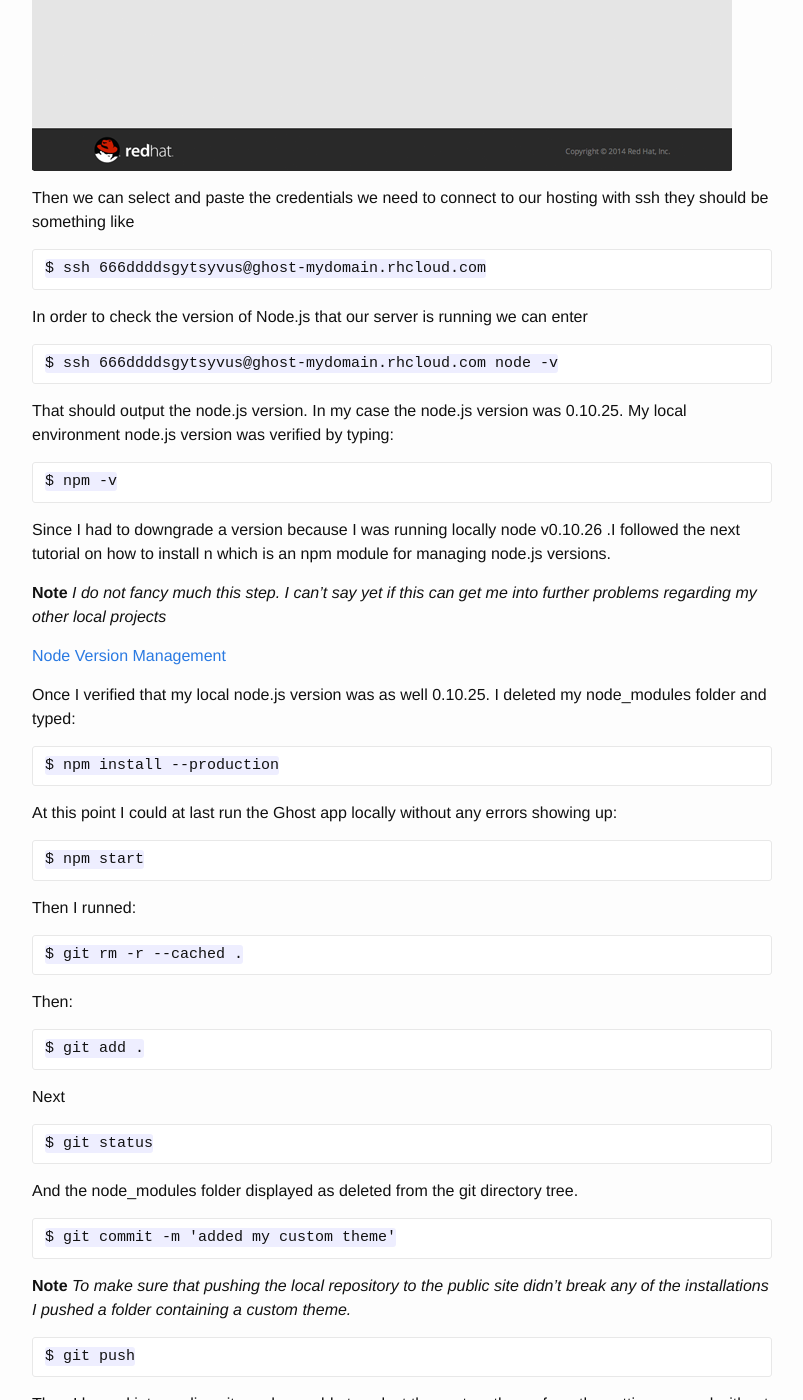
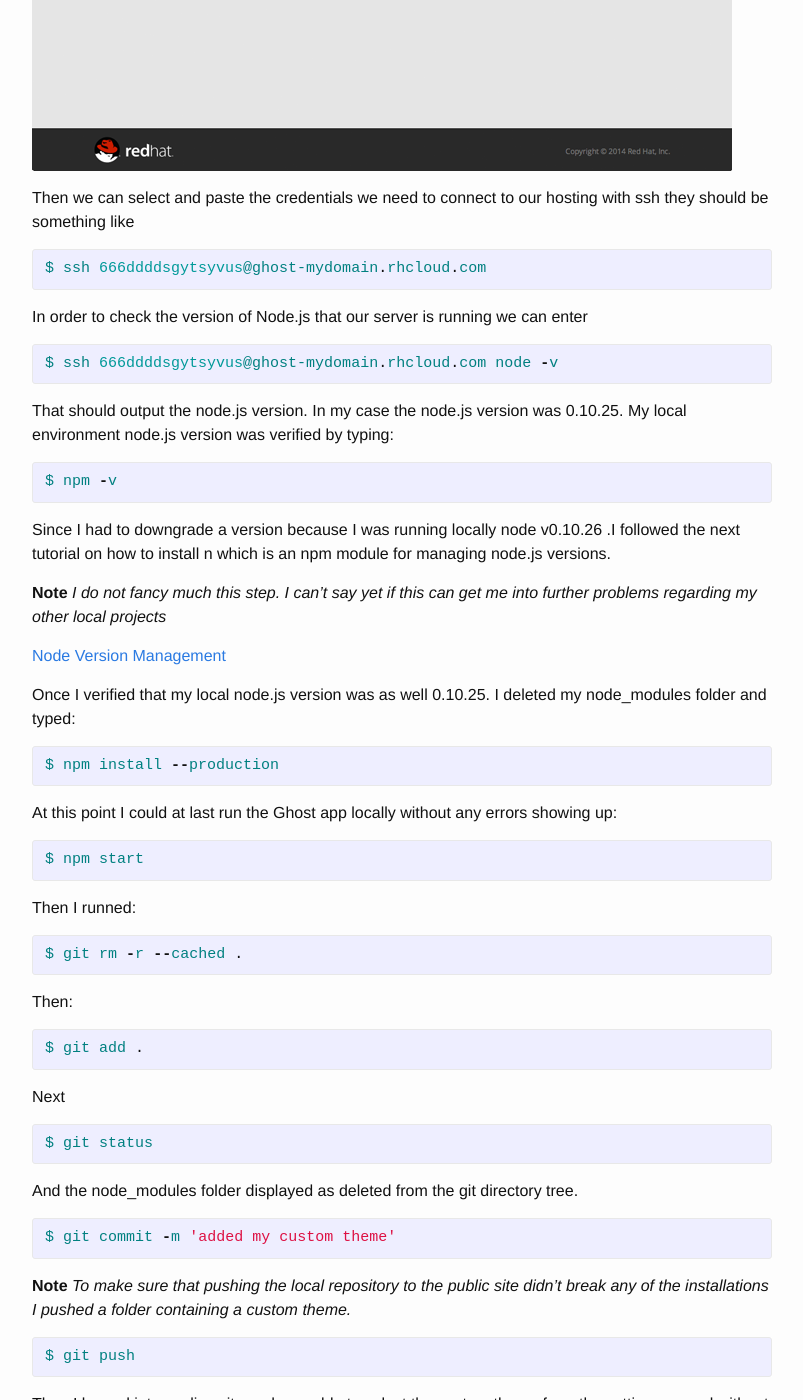
Before and after one commit to maripac/donakis, a Jekyll site: the page built from _posts/2014-09-29-Installing-Ghost-on-OpenShift.markdown, in a window 1280 px wide and 1400 px high, scrolled down 2450 px. Shown: the whole window, without its empty margins (238-1041 px from the left). Built offline with Jekyll 4.4.1, drawn with Linux system fonts in a browser that asks for light colours.

```diff
--- a/_config.yml
+++ b/_config.yml
@@ -12,3 +12,5 @@ github_username:  jekyll
 
 # Build settings
 markdown: kramdown
+include:
+  - .nojekyll
--- a/_posts/2014-09-29-Installing-Ghost-on-OpenShift.markdown
+++ b/_posts/2014-09-29-Installing-Ghost-on-OpenShift.markdown
@@ -2,7 +2,7 @@
 layout: post
 title:  "Installing Ghost on OpenShift"
 date:   2014-09-29 02:26:00
-categories: s
+categories:
 subtitle: " How to sync your Ghost live blog with a cloned repository that runs locally"
 ---
 **Note** *This post is being written with the intention of keeping a personal record of the actions performed in my particular environment, meeting a set of conditions which I'm not sure I'll be able to point out in every case. Including ruby, git and node.js version; operating system and so on. OpenShift provides plenty of documentation regarding these options which I will try to refer, and which I strongly recommend to consult before trying to perform any modification in any other particular environment.*
@@ -16,14 +16,14 @@ subtitle: " How to sync your Ghost live blog with a cloned repository that runs
 
 Once we have verified that Ruby and Git are available in our system we can install the OpenShift gem.
 
-{% highlight ruby %}
-  $ sudo gem install rhc
+{% highlight livescript %}
+$ sudo gem install rhc
 {% endhighlight %}
 
 Once the installation has completed, run:
 
-{% highlight ruby %}
-  $ rhc setup
+{% highlight livescript %}
+$ rhc setup
 {% endhighlight %}
 
 
@@ -32,28 +32,28 @@ Once the installation has completed, run:
 We'll be prompted to enter our login information. First we have to enter the email account that we have previously used to sign in to the OpenShift platform.
 
 {% highlight livescript %}
-  Login to openshift.redhat.com:
+Login to openshift.redhat.com:
 {% endhighlight %}
 
 And next our password:
 
 {% highlight livescript %}
-  Login to openshift.redhat.com: email@account.com
-  Password:******
+Login to openshift.redhat.com: email@account.com
+Password:******
 {% endhighlight %}
 
 For details on this process please refer to the link above. In a summarized way I think I was asked if I wanted to generate a token, which I accepted by typing yes and pressing enter. Then the wizard outputs the path in you local system where the configuration file that contains your credentials, has been created. Then when your SSH keys have been created, you are prompted with this question which I accepted.
 
 {% highlight livescript %}
-  Your public ssh key must be uploaded to the OpenShift server to access code.
-  Upload now? (yes|no) yes
+Your public ssh key must be uploaded to the OpenShift server to access code.
+Upload now? (yes|no) yes
 {% endhighlight %}
 
 And by the end of this process you are able to choose a domain.
 
 {% highlight livescript %}
-  Please enter a domain (letters and numbers only) |<none>|: MyDomain
-  Your domain name 'MyDomain' has been successfully created
+Please enter a domain (letters and numbers only) |<none>|: MyDomain
+Your domain name 'MyDomain' has been successfully created
 {% endhighlight %}
 
 
@@ -71,7 +71,7 @@ To setup Ghost as an application on your OpenShift's account cd to the folder ho
  **Note** *Where ghost will be the domain that will be followed by the domain chosen when configuring the client tools, both adding to something like ghost-mydomain.rhcloud.com which is the url where you will be able to access your Ghost application. As well as the name of the folder that will be created in your local system holding a cloned repository of the public site. You can change it to anything you prefer.*
 
 {% highlight livescript %}
-  $ rhc app create ghost nodejs-0.10 --env NODE_ENV=production --from-code https://github.com/openshift-quickstart/openshift-ghost-quickstart.git
+$ rhc app create ghost nodejs-0.10 --env NODE_ENV=production --from-code https://github.com/openshift-quickstart/openshift-ghost-quickstart.git
 {% endhighlight %}
 
 
@@ -87,16 +87,21 @@ If you log in to your OpenShift account and go to applications. You must see tha
 
 Then we can select and paste the credentials we need to connect to our hosting with ssh they should be something like
 
-    $ ssh 666ddddsgytsyvus@ghost-mydomain.rhcloud.com
+{% highlight livescript %}
+$ ssh 666ddddsgytsyvus@ghost-mydomain.rhcloud.com
+{% endhighlight %}
 
 In order to check the version of Node.js that our server is running we can enter
 
-    $ ssh 666ddddsgytsyvus@ghost-mydomain.rhcloud.com node -v
-
+{% highlight livescript %}
+$ ssh 666ddddsgytsyvus@ghost-mydomain.rhcloud.com node -v
+{% endhighlight %}
 
 That should output the node.js version. In my case the node.js version was 0.10.25. My local environment node.js version was verified by typing:
 
-    $ npm -v
+{% highlight livescript %}
+$ npm -v
+{% endhighlight %}
 
 Since I had to downgrade a version because I was running locally node v0.10.26 .I followed the next tutorial on how to install n which is an npm module for managing node.js versions.
 
@@ -106,30 +111,44 @@ Since I had to downgrade a version because I was running locally node v0.10.26 .
 
 Once I verified that my local node.js version was as well 0.10.25. I deleted my node_modules folder and typed:
 
-    $ npm install --production
+{% highlight livescript %}
+$ npm install --production
+{% endhighlight %}
 
 At this point I could at last run the Ghost app locally without any errors showing up:
 
-    $ npm start
+{% highlight livescript %}
+$ npm start
+{% endhighlight %}
 
 Then I runned:
 
-    $ git rm -r --cached .
+{% highlight livescript %}
+$ git rm -r --cached .
+{% endhighlight %}
 
 Then:
 
-    $ git add .
+{% highlight livescript %}
+$ git add .
+{% endhighlight %}
 
 Next
 
-    $ git status
+{% highlight livescript %}
+$ git status
+{% endhighlight %}
 
 And the node_modules folder displayed as deleted from the git directory tree.
 
-    $ git commit -m 'added my custom theme'
+{% highlight livescript %}
+$ git commit -m 'added my custom theme'
+{% endhighlight %}
 
 **Note** *To make sure that pushing the local repository to the public site didn't break any of the installations I pushed a folder containing a custom theme.*
 
-    $ git push
+{% highlight livescript %}
+$ git push
+{% endhighlight %}
 
 Then I logged into my live site and was able to select the custom theme from the settings pannel without breaking anything. So the code was uploaded correctly.
```
Also changed, not shown: _posts/2014-11-13-jekyll-plugins-and-gh-pages.markdown (+22 -2 lines), .nojekyll (added), _drafts/welcome-to-jekyll.markdown (renamed from _posts/2014-11-13-welcome-to-jekyll.markdown), 1 other file.
